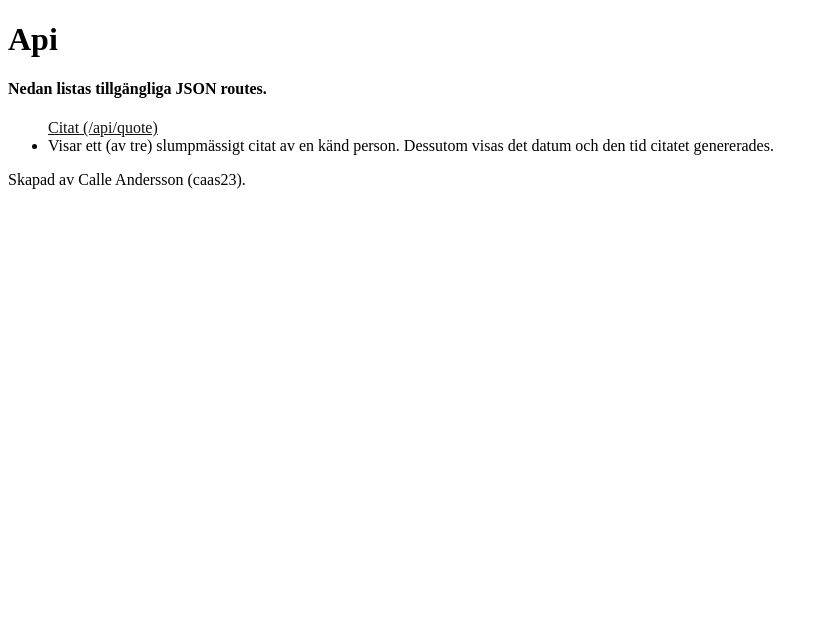
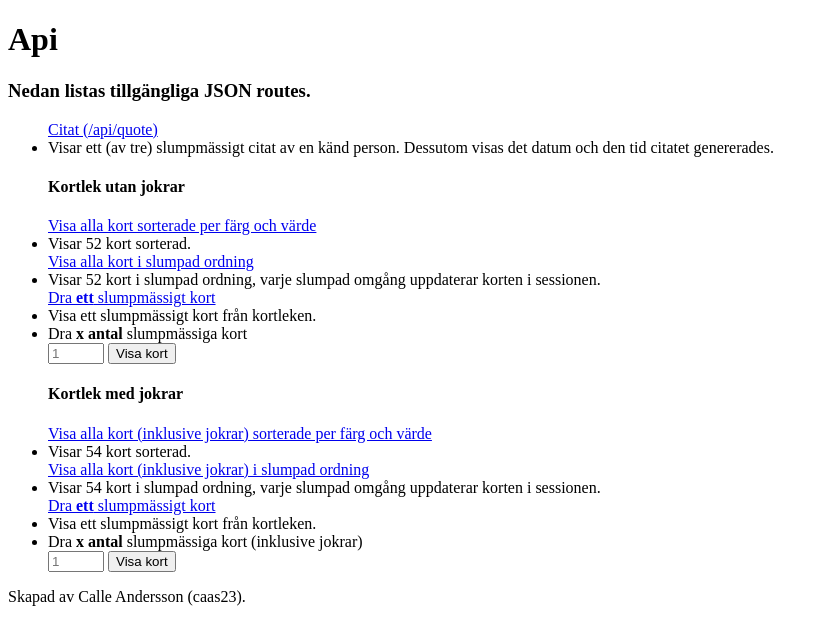
Before and after one commit to caas23/mvc, a Symfony app: template templates/Shared/api.html.twig in a window 1280 px wide. Shown: the part 168-800 px from the top of the page, without its empty margins (0-828 px from the left). Run offline with Twig, Linux system fonts and the light colour scheme; the template is opened without the code that fills it, so the values that code supplies are empty; some libraries are stand-ins or nearby versions.

Commit message:
added routes from kmom02

```diff
--- a/templates/Shared/api.html.twig
+++ b/templates/Shared/api.html.twig
@@ -6,14 +6,65 @@
     <h1>Api</h1>
     <div class="container">
         <div class="api-div">
-        <h4>
+        <h3>
             Nedan listas tillgängliga JSON routes.
-        </h4>
+        </h3>
             <ul>
-                <a href="{{ path('api/quote') }}" style="color: #111;" target="_blank">Citat (/api/quote)</a>
+                <a href="{{ path('api/quote') }}" target="_blank">Citat (/api/quote)</a>
                 <li>
                     Visar ett (av tre) slumpmässigt citat av en känd person.
                     Dessutom visas det datum och den tid citatet genererades.
+                </li>
+
+                <h4>Kortlek utan jokrar</h4>
+
+
+                <a href="{{ path('api/deck') }}" target="_blank">Visa alla kort sorterade per färg och värde</a>
+                <li>
+                    Visar 52 kort sorterad.
+                </li>
+
+                <a href="{{ path('api/deck/shuffle') }}" target="_blank">Visa alla kort i slumpad ordning</a>
+                <li>
+                    Visar 52 kort i slumpad ordning, varje slumpad omgång uppdaterar korten i sessionen.
+                </li>
+
+                <a href="{{ path('api/deck/draw') }}" target="_blank">Dra <strong>ett</strong> slumpmässigt kort</a>
+                <li>
+                    Visa ett slumpmässigt kort från kortleken.
+                </li>
+
+                <li>
+                    Dra <strong>x antal</strong> slumpmässiga kort
+                    <form method="post" action="" target="_blank">
+                        <input type="number" name="num_cards" min="1" max="52" placeholder="1">
+                        <input type="submit" name="" value="Visa kort">
+                    </form>
+                </li>
+
+                <h4>Kortlek med jokrar</h4>
+
+                <a href="{{ path('api/deck/joker') }}" target="_blank">Visa alla kort (inklusive jokrar) sorterade per färg och värde</a>
+                <li>
+                    Visar 54 kort sorterad.
+                </li>
+
+                <a href="{{ path('api/deck/joker/shuffle') }}" target="_blank">Visa alla kort (inklusive jokrar) i slumpad ordning</a>
+                <li>
+                    Visar 54 kort i slumpad ordning, varje slumpad omgång uppdaterar korten i sessionen.
+                </li>
+
+                <a href="{{ path('api/deck/joker/draw') }}" target="_blank">Dra <strong>ett</strong> slumpmässigt kort</a>
+                <li>
+                    Visa ett slumpmässigt kort från kortleken.
+                </li>
+
+                <li>
+                    Dra <strong>x antal</strong> slumpmässiga kort (inklusive jokrar)
+                    <form method="post" action="" target="_blank">
+                        <input type="number" name="num_cards_joker" min="1" max="54" placeholder="1">
+                        <input type="submit" name="" value="Visa kort">
+                    </form>
                 </li>
             </ul>
         </div>
```
